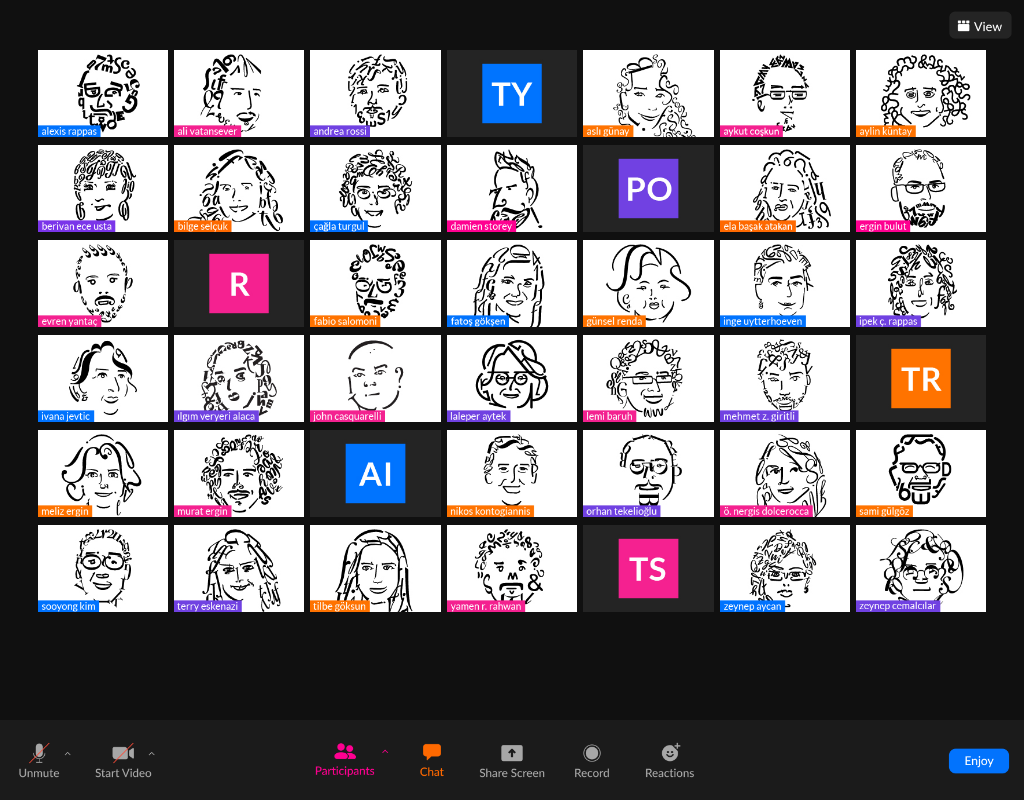
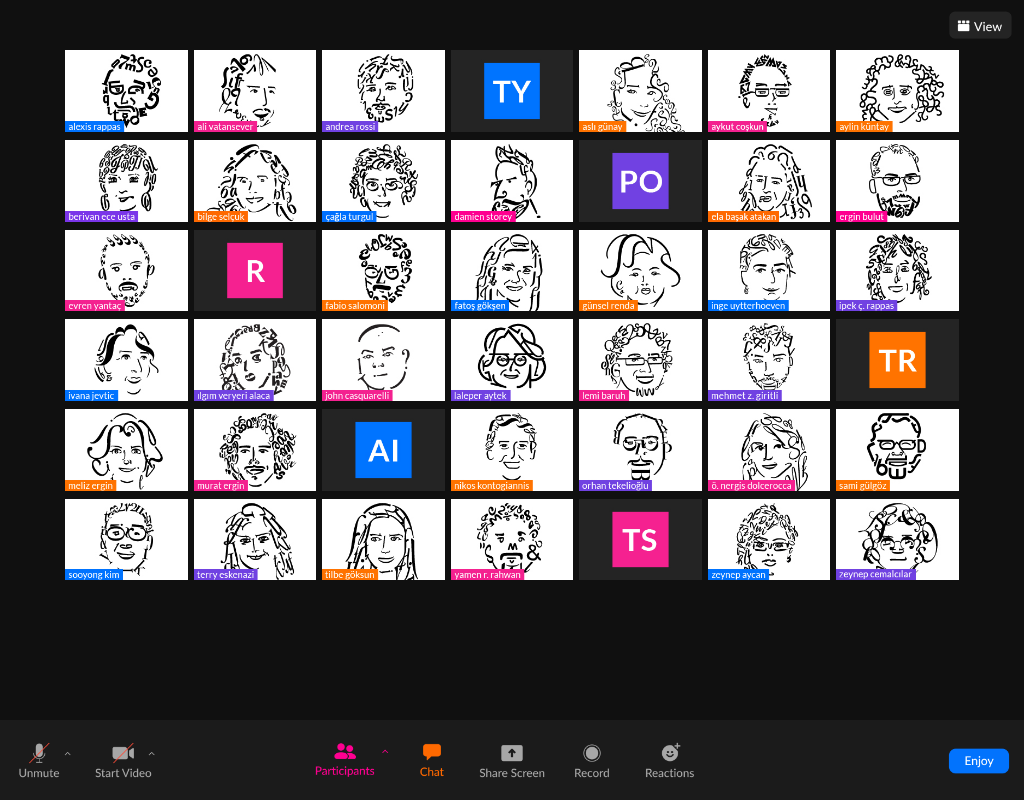
Before and after one commit to selinoztuurk/selinoztuurk.github.io, a React (Create React App) app: page / in a window 1024 px wide. Built offline with nearby package versions, Linux system fonts and the light colour scheme.

Commit message:
screen dimensions

```diff
--- a/src/components/FrameList.css
+++ b/src/components/FrameList.css
@@ -61,10 +61,19 @@
     padding-left: 10% !important;
     padding-right: 10% !important;
   }
+  .ui.container.container {
+    padding-left: 10% !important;
+    padding-right: 10% !important;
+  }
 }
 
 @media only screen and (min-width: 992px) and (max-width: 1199px) {
-  .ui.grid.container #gallery {
+  .ui.grid.seven {
+    padding-left: 3% !important;
+    padding-right: 3% !important;
+  }
+
+  .ui.grid.container {
     padding-left: 3% !important;
     padding-right: 3% !important;
   }
@@ -72,7 +81,11 @@
 
 @media not all and (min-resolution: 0.001dpcm) and (min-width: 992px) and (max-width: 1199px) {
   @supports (-webkit-appearance: none) and (stroke-color: transparent) {
-    .ui.grid.container #gallery {
+    .ui.grid.seven {
+      padding-left: 11% !important;
+      padding-right: 11% !important;
+    }
+    .ui.grid.container {
       padding-left: 11% !important;
       padding-right: 11% !important;
     }
```
